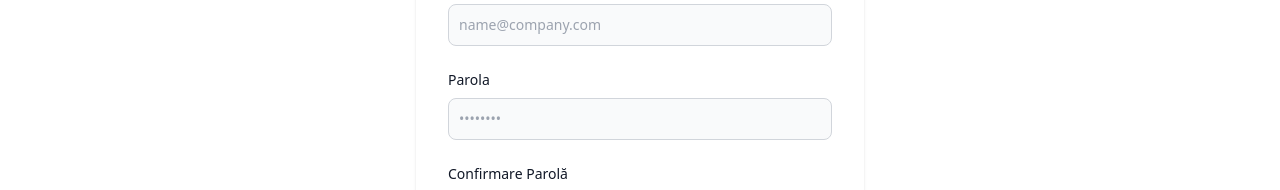
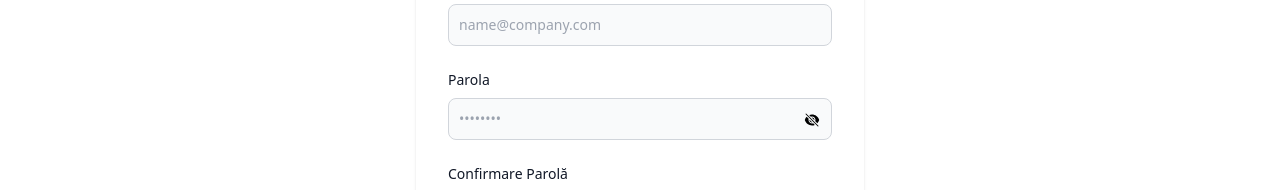
Before and after one commit to mihaiicey/labirt, a React (Vite) app: page /register in a window 1280 px wide. Shown: the part 422-612 px from the top of the page. Built offline with nearby package versions, Linux system fonts and the light colour scheme; no server answers.

Commit message:
fix on login / register

```diff
--- a/src/components/LogReg/Login.jsx
+++ b/src/components/LogReg/Login.jsx
@@ -51,6 +51,9 @@ export default function Login() {
       navigate(from);
     }
   };
+  function togglePasswordVizible() {
+    setIsPassViz(!isPassViz)
+  }
 
   return (
     <div className="flex flex-col items-center justify-center px-6 py-8 mx-auto mt-10 md:mt-24 lg:py-0">
--- a/src/components/LogReg/Reg.jsx
+++ b/src/components/LogReg/Reg.jsx
@@ -1,4 +1,5 @@
 import React from "react";
+import { useState } from "react";
 import { useNavigate } from "react-router-dom";
 import { useAuth } from "../../contexts/Auth";
 import { useForm } from "react-hook-form";
@@ -28,6 +29,8 @@ const registerSchema = yup.object().shape({
 
 export default function RegisterClient() {
   const navigate = useNavigate();
+  const [isPassViz, setIsPassViz] = useState(false);
+
   const { user } = useAuth();
   const {
     register,
@@ -64,7 +67,9 @@ export default function RegisterClient() {
       });
     }
   };
-
+  function togglePasswordVizible() {
+    setIsPassViz(!isPassViz);
+  }
   return (
     <div className="flex flex-col items-center justify-center px-6 py-8 mx-auto mt-10 md:mt-24 lg:py-0">
       <h1 className="flex items-center mb-6 text-2xl font-semibold text-gray-900">
@@ -89,9 +94,7 @@ export default function RegisterClient() {
                   placeholder="Andrei"
                   className={`input ${errors.firstName ? "is-invalid" : ""}`}
                 />
-                <p className="errorMessage">
-                  {errors.firstName?.message}
-                </p>
+                <p className="errorMessage">{errors.firstName?.message}</p>
               </div>
               <div>
                 <label htmlFor="lastName">Nume</label>
@@ -102,9 +105,7 @@ export default function RegisterClient() {
                   placeholder="Popescu"
                   className={`input ${errors.lastName ? "is-invalid" : ""}`}
                 />
-                <p className="errorMessage">
-                  {errors.lastName?.message}
-                </p>
+                <p className="errorMessage">{errors.lastName?.message}</p>
               </div>
             </div>
             <div>
@@ -118,21 +119,28 @@ export default function RegisterClient() {
               />
               <p className="errorMessage">{errors.email?.message}</p>
             </div>
-            <div>
+            <div className="relative">
               <label htmlFor="password">Parola</label>
               <input
-                type="password"
+                type={isPassViz ? "text" : "password"}
                 {...register("password")}
                 id="password"
                 placeholder="••••••••"
                 className={`input ${errors.password ? "is-invalid" : ""}`}
               />
+              <button
+                type="button"
+                className="w-4 h-4 absolute right-3 bottom-3"
+                onClick={togglePasswordVizible}
+              >
+                {isPassViz ? <HiEye /> : <HiEyeSlash />}
+              </button>
               <p className="errorMessage">{errors.password?.message}</p>
             </div>
-            <div>
+            <div className="relative">
               <label htmlFor="confirmPassword">Confirmare Parolă</label>
               <input
-                type="password"
+                type={isPassViz ? "text" : "password"}
                 {...register("confirmPassword")}
                 id="confirmPassword"
                 placeholder="••••••••"
@@ -140,9 +148,8 @@ export default function RegisterClient() {
                   errors.confirmPassword ? "is-invalid" : ""
                 }`}
               />
-              <p className="errorMessage">
-                {errors.confirmPassword?.message}
-              </p>
+
+              <p className="errorMessage">{errors.confirmPassword?.message}</p>
             </div>
             <button
               type="submit"
```
